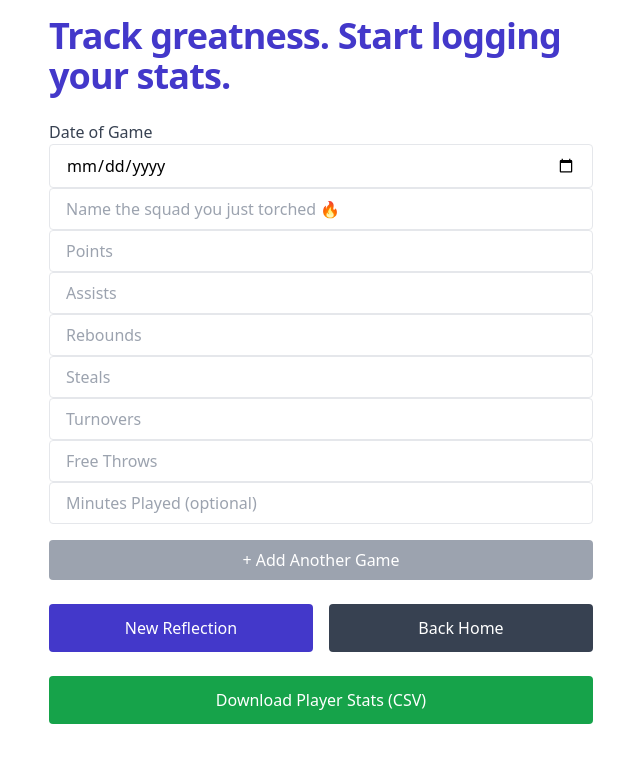
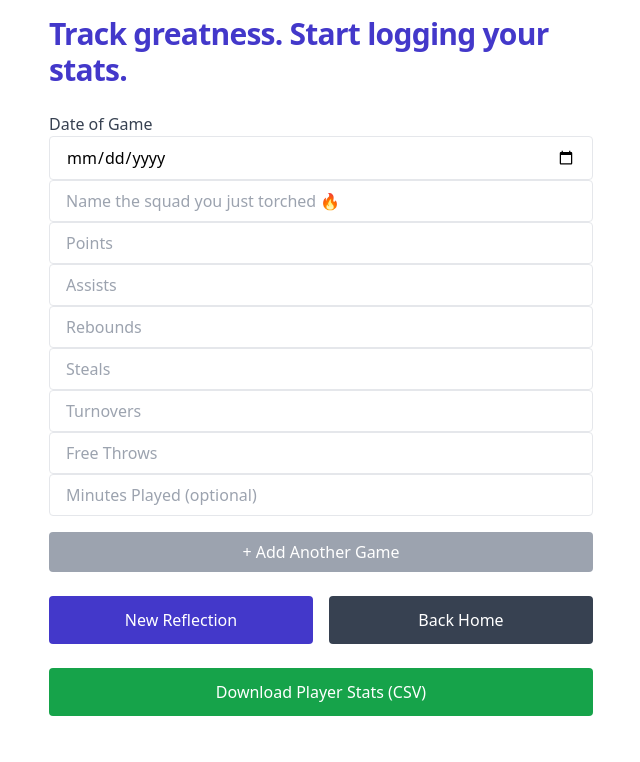
Before and after one commit to anggithub2023/Process_Reflection_Scaffolding, a React (Create React App) app: page /stats in a window 1280 px wide. Shown: the top 762 px of the page, without its empty margins (319-959 px from the left). Built offline with nearby package versions, Linux system fonts and the light colour scheme.

Commit message:
button changes

```diff
--- a/src/pages/StatsPage.js
+++ b/src/pages/StatsPage.js
@@ -57,7 +57,7 @@ function StatsPage() {
 
     return (
         <div className="max-w-xl mx-auto text-left p-4">
-            <h2 className="text-3xl sm:text-4xl font-extrabold text-indigo-700 dark:text-indigo-300 mb-6 tracking-tight">Track greatness. Start logging your stats.</h2>
+            <h2 className="text-2xl sm:text-3xl font-bold text-indigo-700 dark:text-indigo-300 mb-6 tracking-tight">Track greatness. Start logging your stats.</h2>
 
             <label className="block text-gray-700">Date of Game</label>
             <input type="date" className="w-full border px-4 py-2 rounded" value={newStat.date} onChange={e => setNewStat({ ...newStat, date: e.target.value })} />
```
